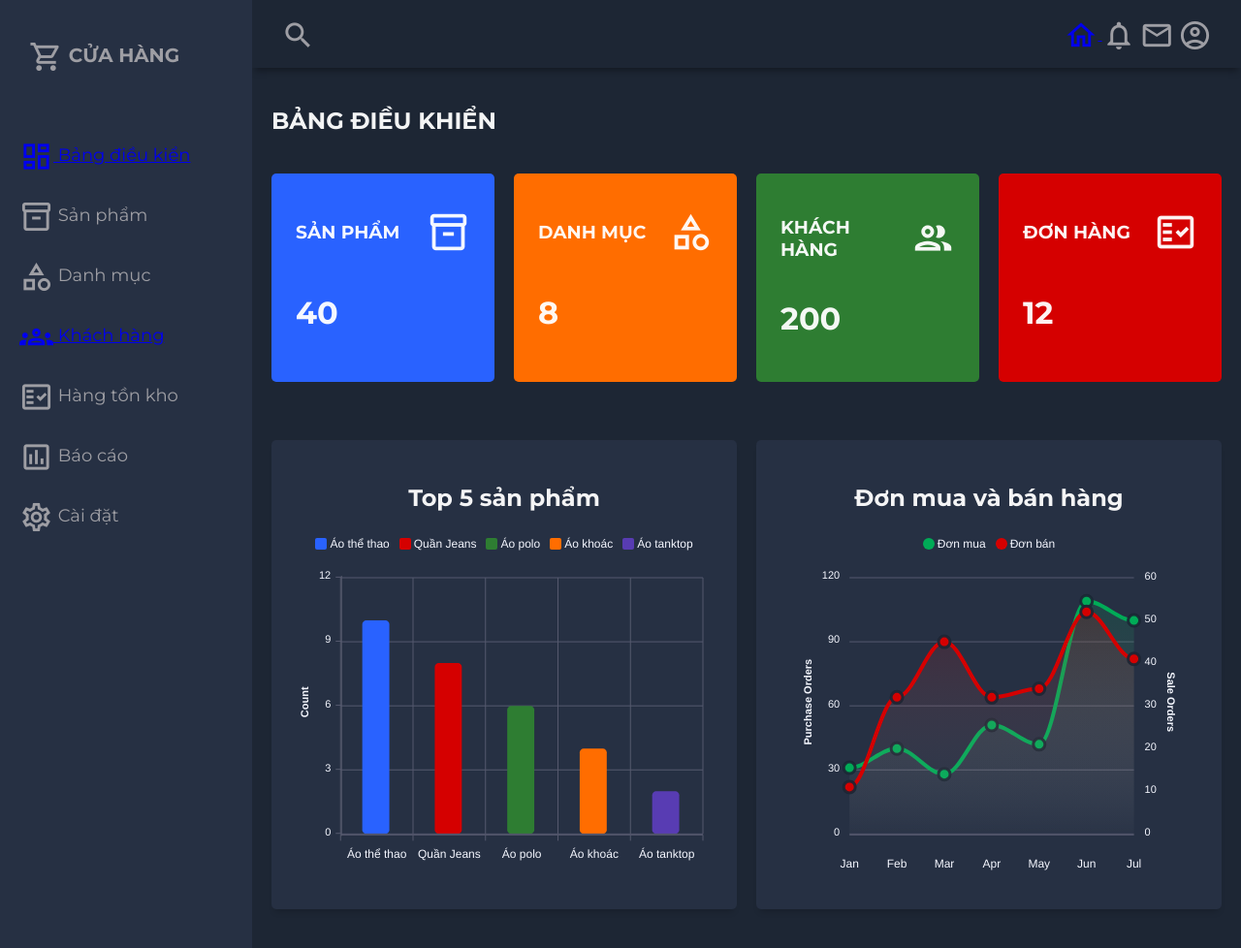
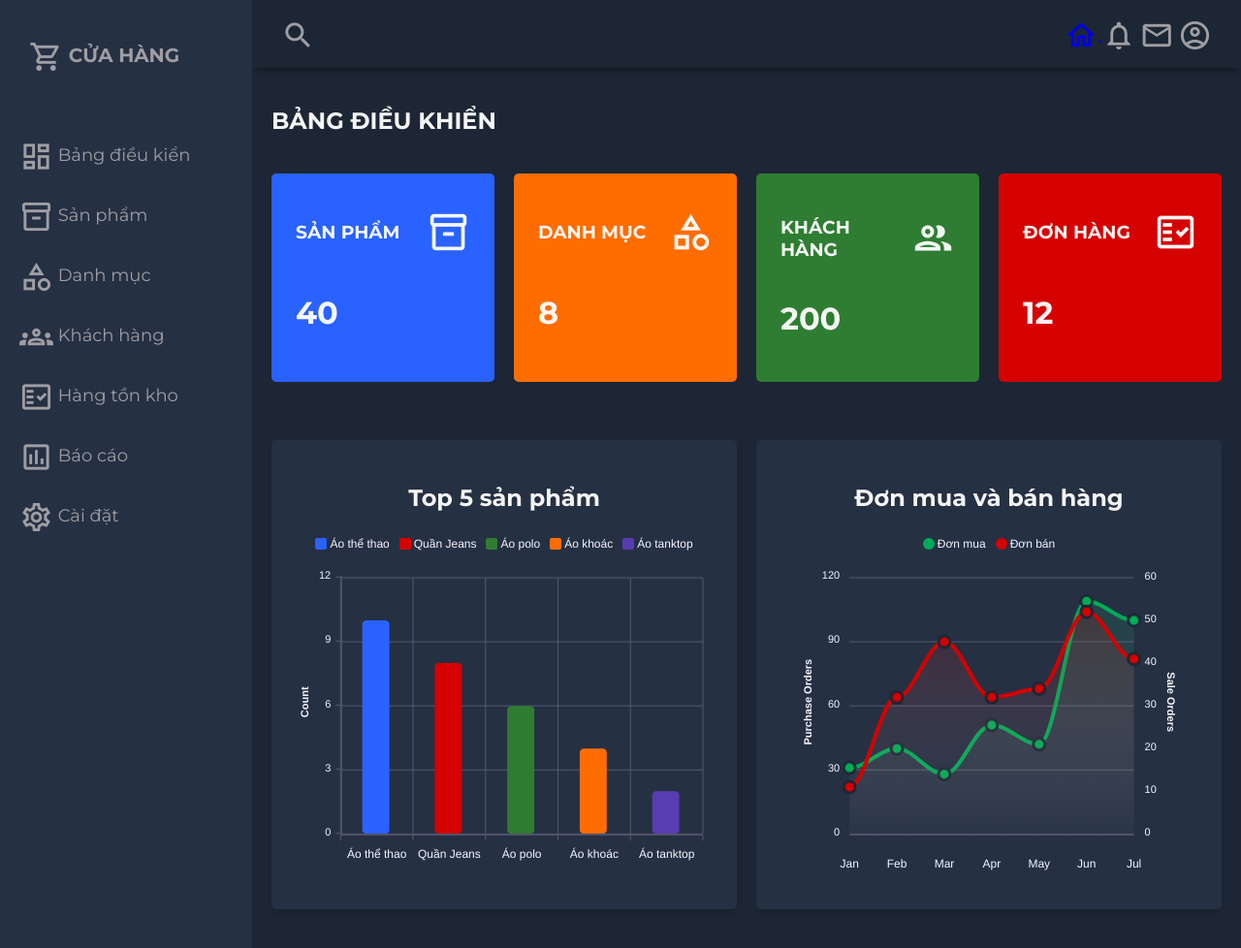
Before and after one commit to dduongdev/XShop, a PHP site: page /dashboard.php in a window 1280 px wide. Shown: the whole page at 97% size. Run offline with PHP 8.4, Linux system fonts and the light colour scheme; some libraries are stand-ins or nearby versions.

Commit message:
adjust the css of the a tag

```diff
--- a/css/dashboard.css
+++ b/css/dashboard.css
@@ -77,6 +77,11 @@ body {
 .sidebar-list-item {
     padding: 20px 20px 20px 20px;
     font-size: 18px;
+}
+
+.sidebar-list-item > a {
+    text-decoration: none;
+    color: #9e9ea4;
 }
 
 .sidebar-list-item:hover {
```
